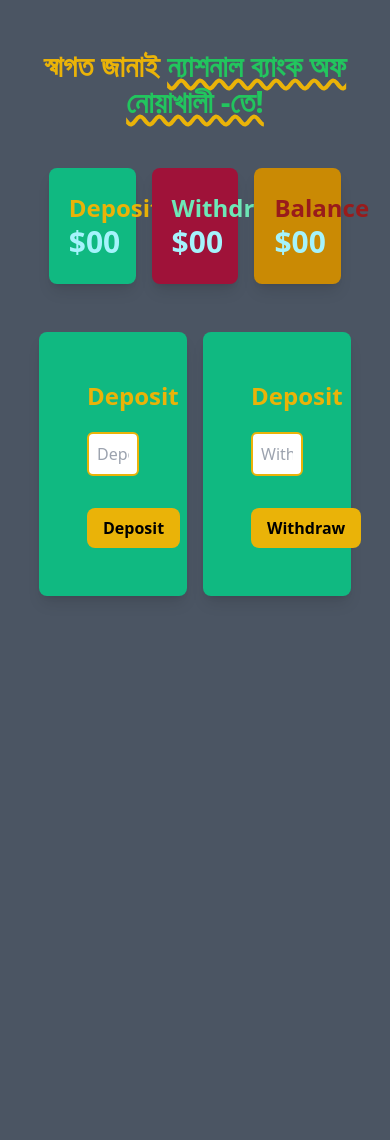
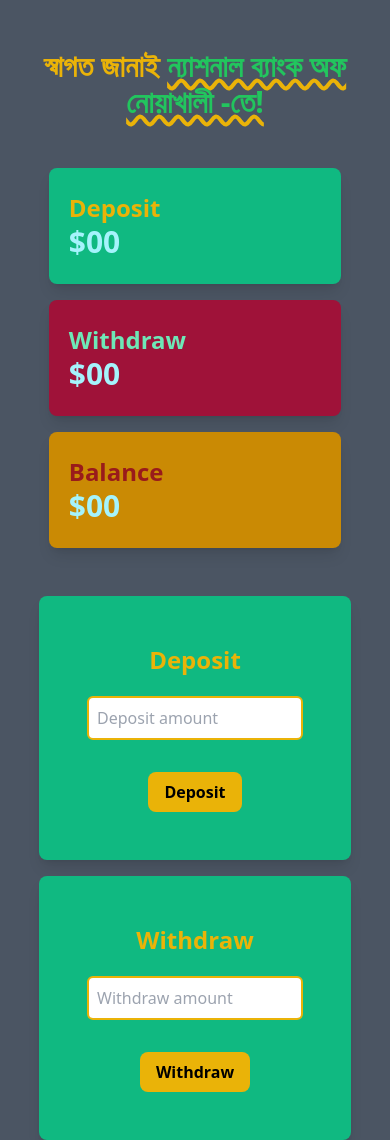
Before and after one commit to Marzan-Bin-Rahman/bd-tank, a plain HTML site: page banking.html in a window 390 px wide. Before the commit the page ends 844 px from the top, so only its background shows below. Drawn offline with nearby package versions, Linux system fonts and the light colour scheme.

Commit message:
responsive done

```diff
--- a/banking.html
+++ b/banking.html
@@ -4,18 +4,17 @@
     <meta charset="UTF-8">
     <meta http-equiv="X-UA-Compatible" content="IE=edge">
     <meta name="viewport" content="width=device-width, initial-scale=1.0">
-    <title>BD Tank | The Safest Bank</title>
+    <title>NBN | The Safest Bank</title>
     <script src="https://cdn.tailwindcss.com"></script>
 </head>
-<!-- dark:bg-stone-800 -->
-<body class="bg-gray-600">
+<body class="bg-gray-600 dark:bg-stone-900">
     <!-- header part of the body -->
     <header class="mt-12">
         <h1 class="text-center text-3xl font-bold text-yellow-500"> স্বাগত জানাই <span class="font-black text-green-500 underline decoration-wavy decoration-yellow-500 decoration-4"> ন্যাশনাল ব্যাংক অফ নোয়াখালী -তে!</span> </h1>
     </header>
     <!-- main section of the body -->
     <main class="mt-12">
-        <section class="w-3/4 grid grid-cols-3 gap-4 mx-auto">
+        <section class="w-3/4 grid sm:grid-cols-1 md:grid-cols-2 lg:grid-cols-3 gap-4 mx-auto">
             <div class="bg-emerald-500 py-6 rounded-lg shadow-lg">
                 <h1 class="text-left ml-5 text-2xl font-bold text-yellow-500">Deposit</h1>
                 <h1 class="text-left ml-5  text-3xl font-bold text-cyan-200">$<span id="deposit-total">00</span> </h1>
@@ -29,14 +28,14 @@
                 <h1 class="text-left ml-5  text-3xl font-bold text-cyan-200">$<span id="balance-total">00</span> </h1>
             </div>
         </section>
-        <section class="w-4/5 grid grid-cols-2 gap-4 mx-auto mt-12">
+        <section class="w-4/5 grid sm:grid-cols-1 md:grid-cols-2 gap-4 mx-auto mt-12">
             <div class="bg-emerald-500 p-12 rounded-lg shadow-lg">
                 <h1 class="text-center text-2xl font-extrabold text-yellow-500 mb-5">Deposit</h1>
                 <input class="mx-auto border-2 border-yellow-500 rounded-md block w-full p-2 mb-8 outline-0 focus:outline-none focus:ring-4 focus:ring-cyan-300" type="text" name="" id="deposit-input" placeholder="Deposit amount">
                 <button id="deposit-button" class="mx-auto block text-black font-extrabold bg-yellow-500 px-4 py-2 rounded-lg focus:outline-none focus:ring-4 focus:ring-indigo-600">Deposit</button>
             </div>
             <div class="bg-emerald-500 p-12 rounded-lg shadow-lg">
-                <h1 class="text-center text-2xl font-extrabold text-yellow-500 mb-5">Deposit</h1>
+                <h1 class="text-center text-2xl font-extrabold text-yellow-500 mb-5">Withdraw</h1>
                 <input class="mx-auto border-2 border-yellow-500 rounded-md block w-full p-2 mb-8 outline-0 focus:outline-none focus:ring-4 focus:ring-cyan-300" type="text" name="" id="withdraw-input" placeholder="Withdraw amount">
                 <button id="withdraw-button" class="mx-auto block text-black font-extrabold bg-yellow-500 px-4 py-2 rounded-lg focus:outline-none focus:ring-4 focus:ring-indigo-600">Withdraw</button>
             </div>
```
Also changed, not shown: index.html (+2 -2 lines).
